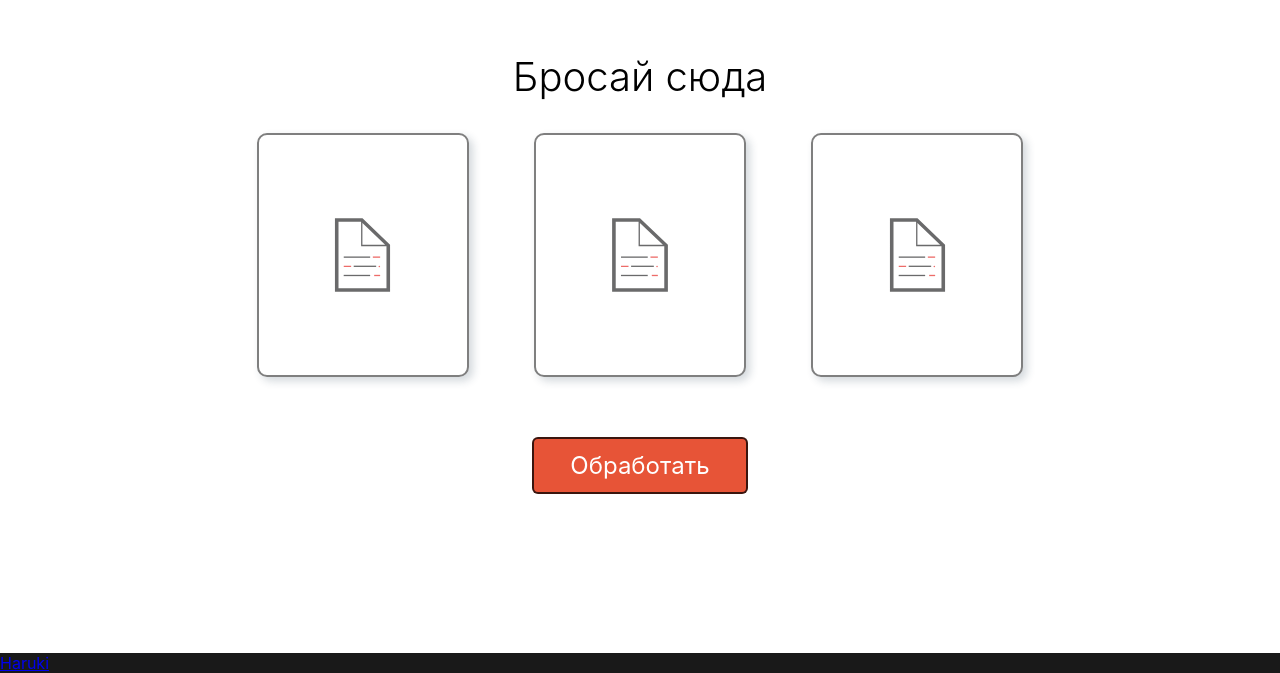
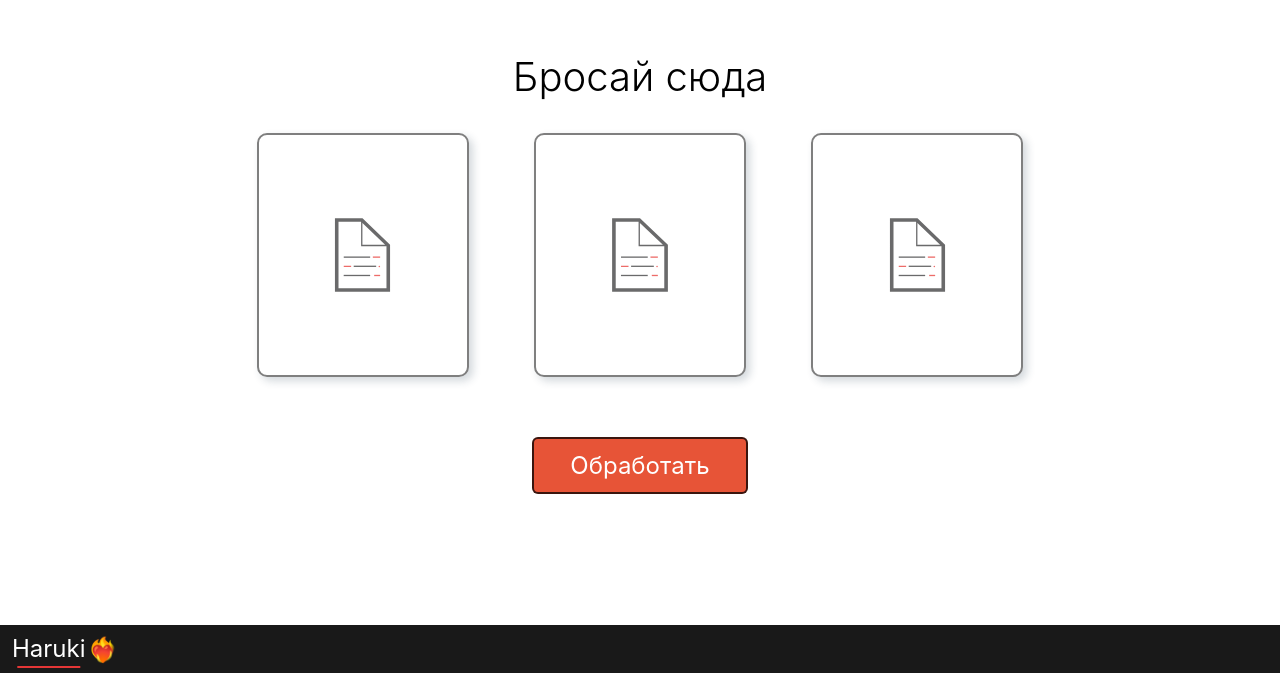
Before and after one commit to HarukiFT/RobloxStats, a React (Create React App) app in the folder frontend/: page / in a window 1280 px wide. Shown: the part 127-800 px from the top of the page. Built offline with nearby package versions, Linux system fonts and the light colour scheme; a web font is replaced by a local one.

Commit message:
Smile moved to before

```diff
--- a/frontend/src/styles/Footer.module.scss
+++ b/frontend/src/styles/Footer.module.scss
@@ -1,14 +1,42 @@
 .footer {
+    display: flex;
+
     position: absolute;
-    bottom: 0;
-
+    bottom: 0px;
     width: 100%;
     background-color: rgba(0, 0, 0, .9);
 
-    p {
+    > a {
+        position: relative;
+
+        text-decoration: none;
         color: white;
         font-size: 1.5em;
+        padding: .4em .5em;
 
-        padding: .25em .5em;
+        &::before {
+            position: absolute;
+            font-size: inherit;
+            content: "❤️‍🔥";
+            left: 90%;
+            bottom: 50%;
+
+            transform: translateY(50%);
+        }
+
+        &::after {
+            position: absolute;
+            width: 65%;
+            height: 2px;
+            bottom: 5px;
+            left: 50%;
+            background-color: rgb(228, 54, 54);
+
+            left: 50%;
+            transform: translateX(-50%);
+
+            content: "";
+
+        }
     }
 }
```
